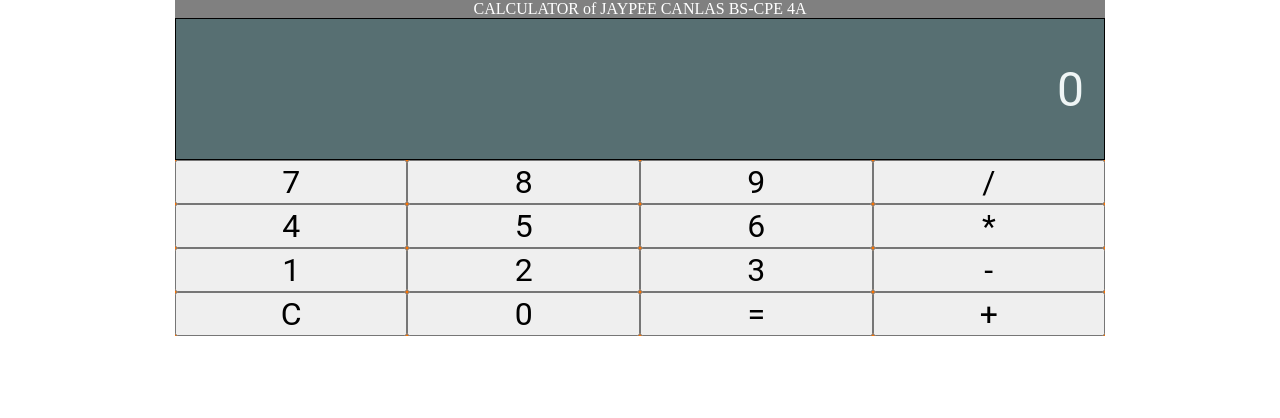
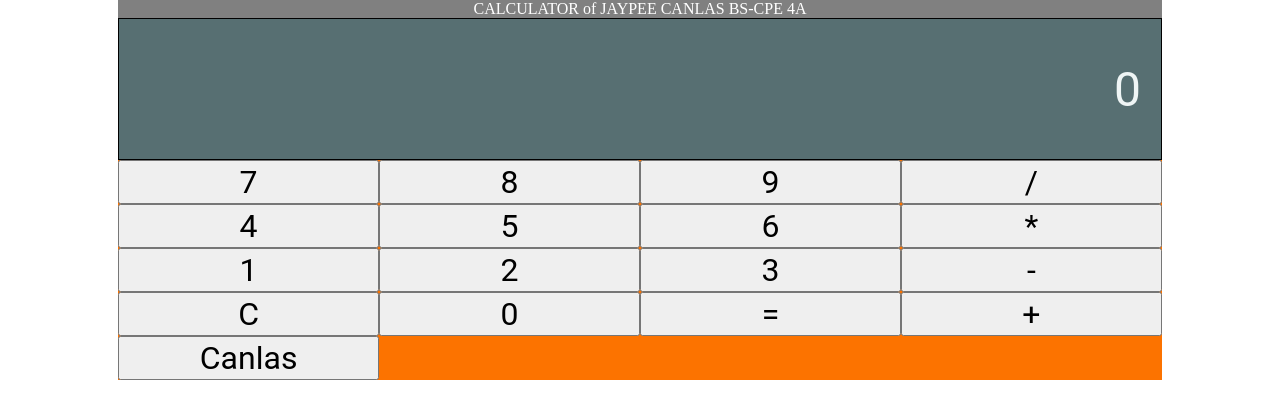
Before and after one commit to jpcnlss/my-app, a React (Create React App) app: page / in a window 1280 px wide. Shown: the top 418 px of the page. Built offline with nearby package versions, Linux system fonts and the light colour scheme.

Commit message:
Update App.js

```diff
--- a/src/App.js
+++ b/src/App.js
@@ -95,7 +95,12 @@ function App() {
 		setNum2(null);
 		setOper(null);
 	}
+	const nameClickHandler = (e) => {
+		e.preventDefault();
 
+		 alert("JAYPEE CANLAS");
+
+	}
   return (
   <div className="Calculator">
   <div className="calculatorName">CALCULATOR of JAYPEE CANLAS BS-CPE 4A</div>
@@ -117,6 +122,7 @@ function App() {
       <Button label={0} onClick={numberClickHandler}/>
       <Button label={"="} onClick={equalClickHandler}/>
       <Button label={"+"} onClick={operatorClickHandler}/>
+      <Button label={"Canlas"} onClick={nameClickHandler}/>
      </div>
     </div>
 
```
